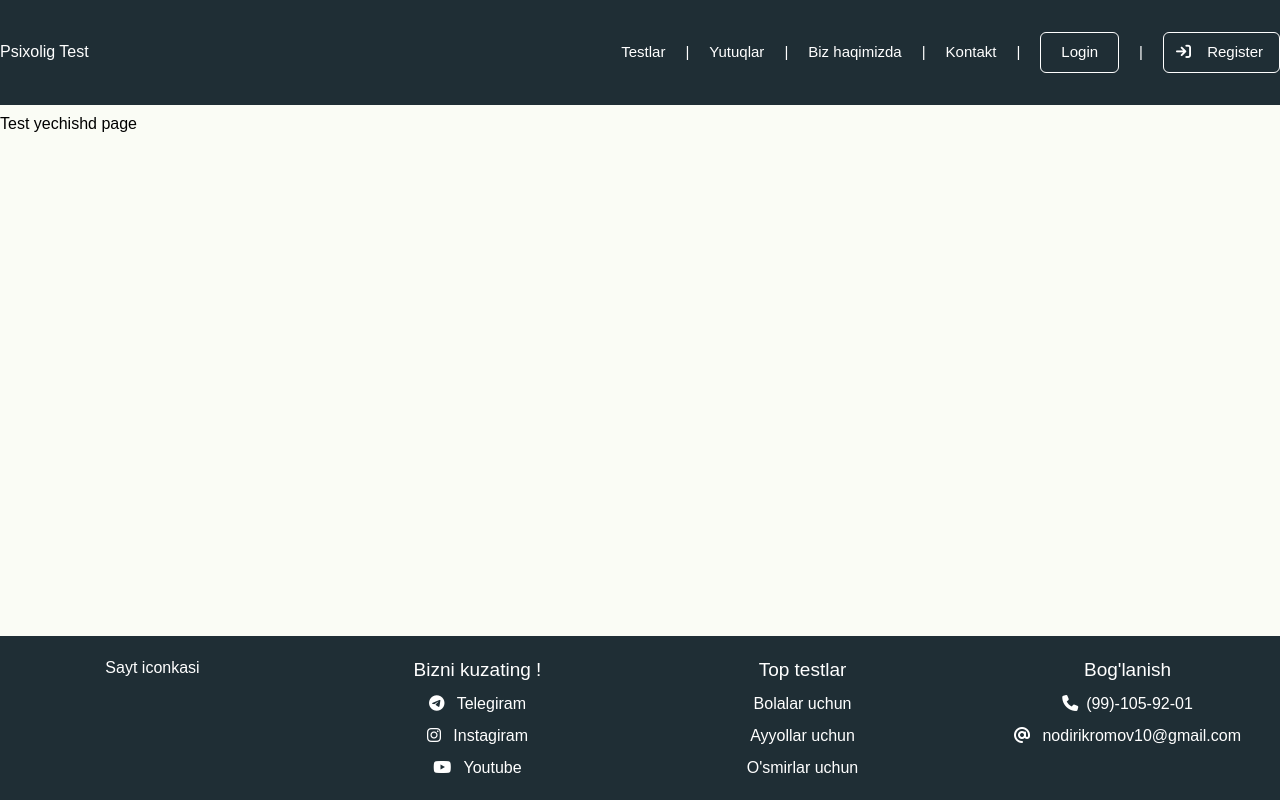
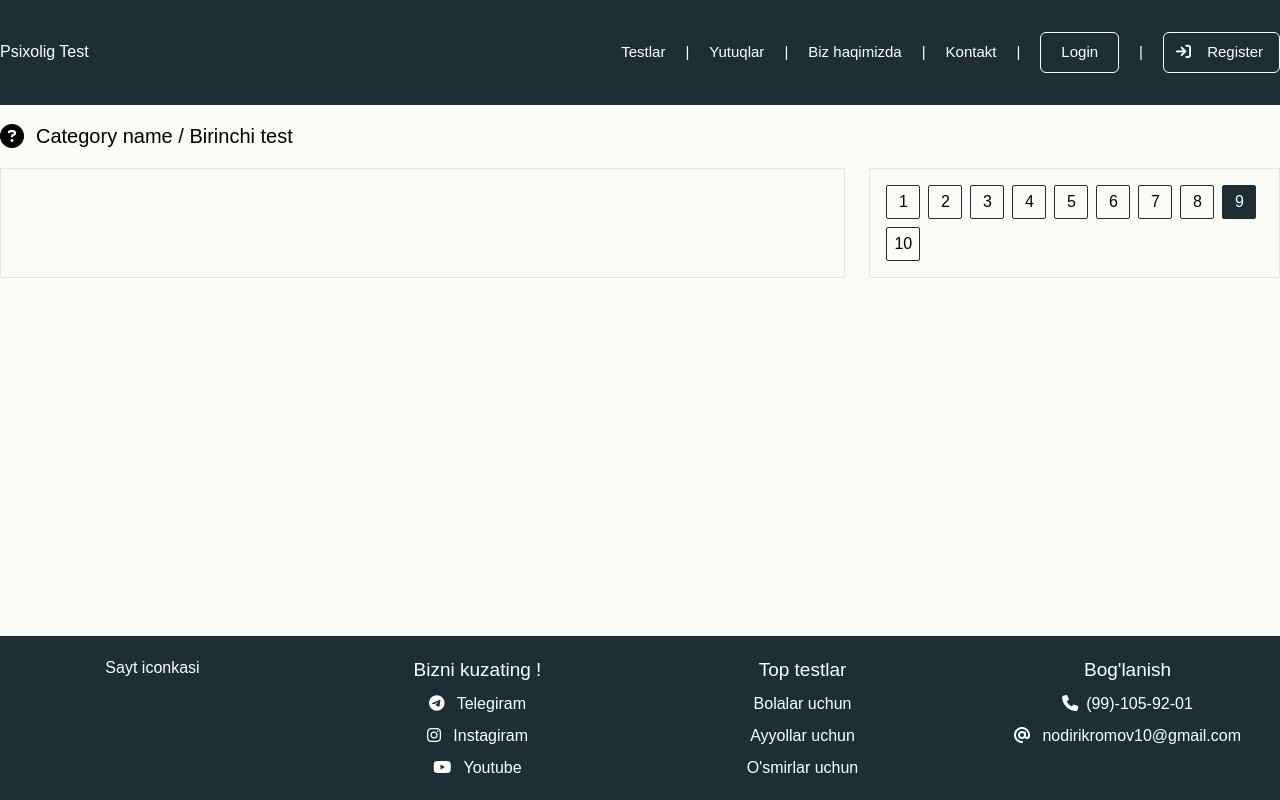
Before and after one commit to Ikromov-fs/psixolig_testlar, a Vue app: page /tester in a window 1280 px wide. Built offline with nearby package versions, Linux system fonts and the light colour scheme; what @splidejs/vue-splide, maska would draw is missing.

Commit message:
add test solved page

```diff
--- /dev/null
+++ b/src/components/card/TestIndex.vue
@@ -0,0 +1,38 @@
+<template>
+<!--    <pre>{{route}}</pre>-->
+    <div  class="flex justify-center items-center border w-4 h-4 p-4 cursor-pointer border-[#1F2E35] transition duration-300 rounded-[2px] hover:bg-[#264653] hover:text-white" :class="[item?.isSolve ? 'solved' :'',route.query.id == item?.id ? 'active' :'']" @click="changeRoute(item?.id)">
+        {{ index }}
+    </div>
+</template>
+
+<script setup lang="ts">
+import {useRoute, useRouter} from "vue-router";
+
+  const route = useRoute()
+  const router = useRouter()
+
+interface Props{
+      item?:{
+          id:number,
+          isSolve:boolean
+      },
+    index?:number,
+}
+
+defineProps<Props>()
+
+function changeRoute(id:number){
+      router.replace(`/tester?id=${id}`)
+}
+</script>
+
+<style scoped>
+  .solved{
+      background: #1F2E35;
+      color: white;
+  }
+  .active{
+      background: #264653;
+      color: white;
+  }
+</style>
--- a/src/pages/TesterPage.vue
+++ b/src/pages/TesterPage.vue
@@ -1,9 +1,63 @@
 <template>
   <div class="container">
       <div class="mt-28">
-          <div>
-              Test yechishd page
+         <div class="flex items-center gap-3 pt-2">
+             <i class="fa-solid fa-circle-question text-2xl"></i>
+             <h2 class="font-medium text-xl">Category name / Birinchi test</h2>
+         </div>
+          <div class="grid grid-cols-12 mt-4 gap-6">
+              <div class="border col-span-8">
+
+              </div>
+              <div class="border col-span-4 p-4 flex flex-wrap gap-2 ">
+                  <TestIndex v-for="(item,index) in testIndex" :key="index" :item="item" :index="index+1"/>
+              </div>
           </div>
       </div>
   </div>
 </template>
+<script setup lang="ts">
+import TestIndex from "@/components/card/TestIndex.vue";
+const testIndex = [
+    {
+        id:1,
+        isSolve:false
+    },
+    {
+        id:2,
+        isSolve:false
+    },
+    {
+        id:3,
+        isSolve:false
+    },
+    {
+        id:4,
+        isSolve:false
+    },
+    {
+        id:5,
+        isSolve:false
+    },
+    {
+        id:6,
+        isSolve:false
+    },
+    {
+        id:7,
+        isSolve:false
+    },
+    {
+        id:8,
+        isSolve:false
+    },
+    {
+        id:9,
+        isSolve:true
+    },
+    {
+        id:10,
+        isSolve:false
+    }
+]
+</script>
```
